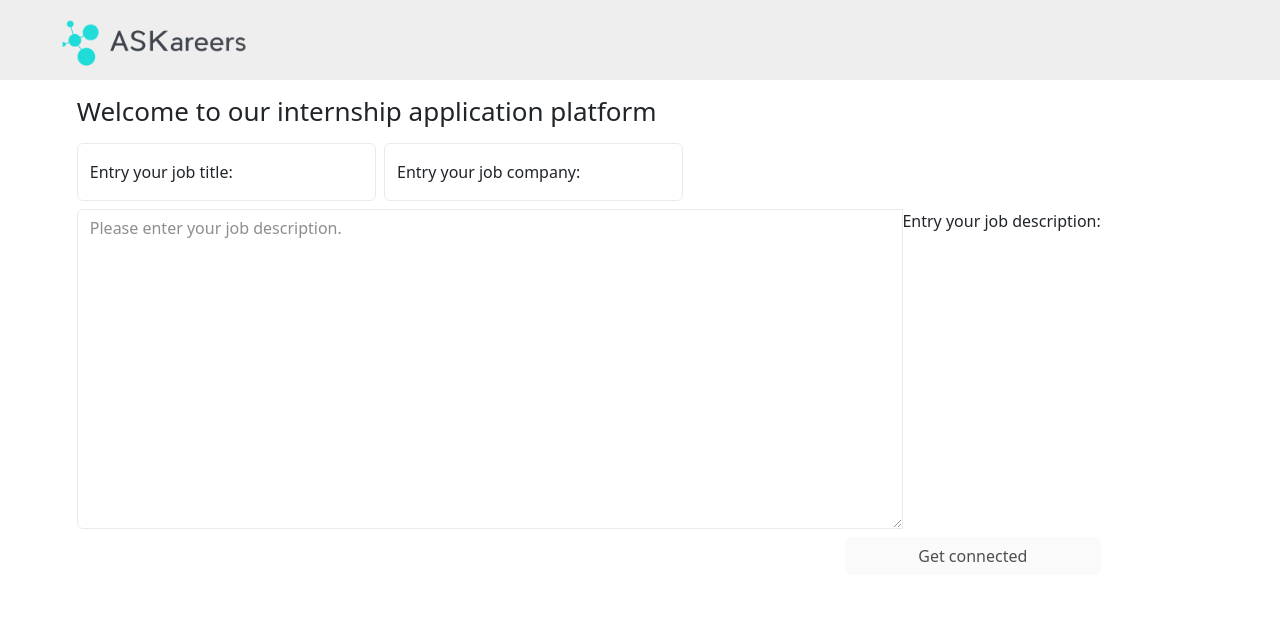
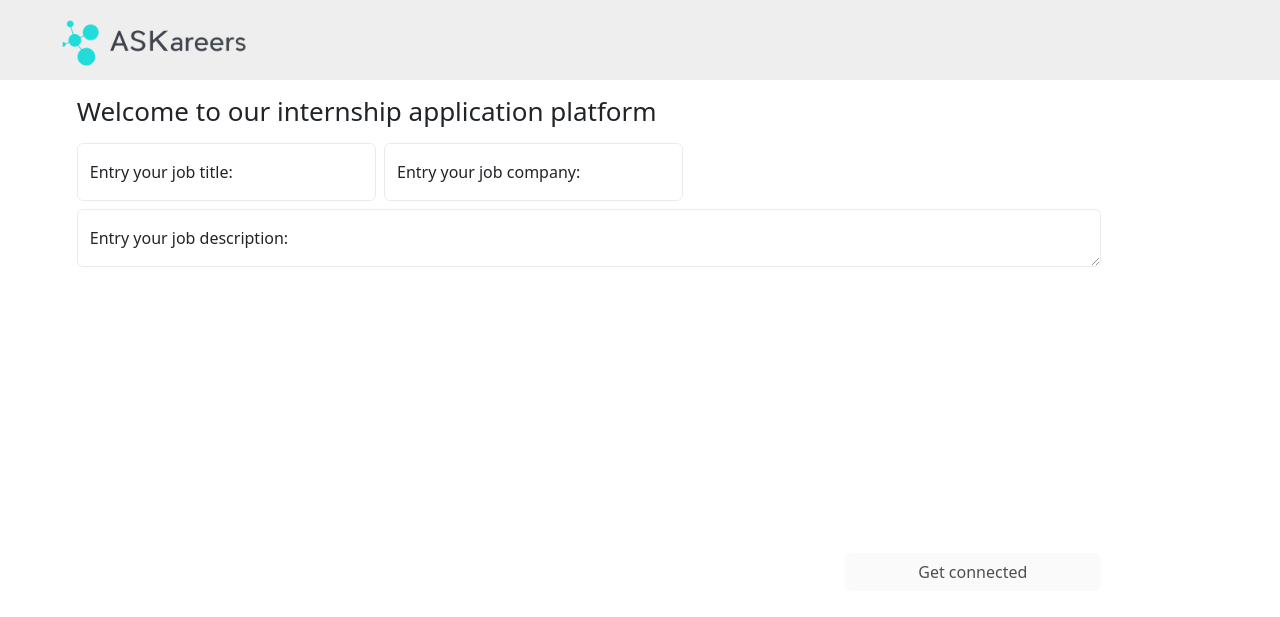
Before and after one commit to hw1621/AskCareer, a Flask app: template src/templates/searchpage.html in a window 1280 px wide. Shown: the top 617 px of the page. Run offline with Flask 3, Linux system fonts and the light colour scheme; the template is opened without the code that fills it, so the values that code supplies are empty; some libraries are stand-ins or nearby versions.

Commit message:
change textarea to dif class

```diff
--- a/src/templates/searchpage.html
+++ b/src/templates/searchpage.html
@@ -36,7 +36,7 @@
             </div>
           </div>
         </div>
-        <div class="input-group" id="job-description">
+        <div class="form-floating mb-3" id="job-description">
             <textarea id="jd" name="job-summary" required class="form-control" placeholder="Please enter your job description." aria-label="With textarea"></textarea>
             <label for="job-summary">Entry your job description: </label>
         </div>
```
